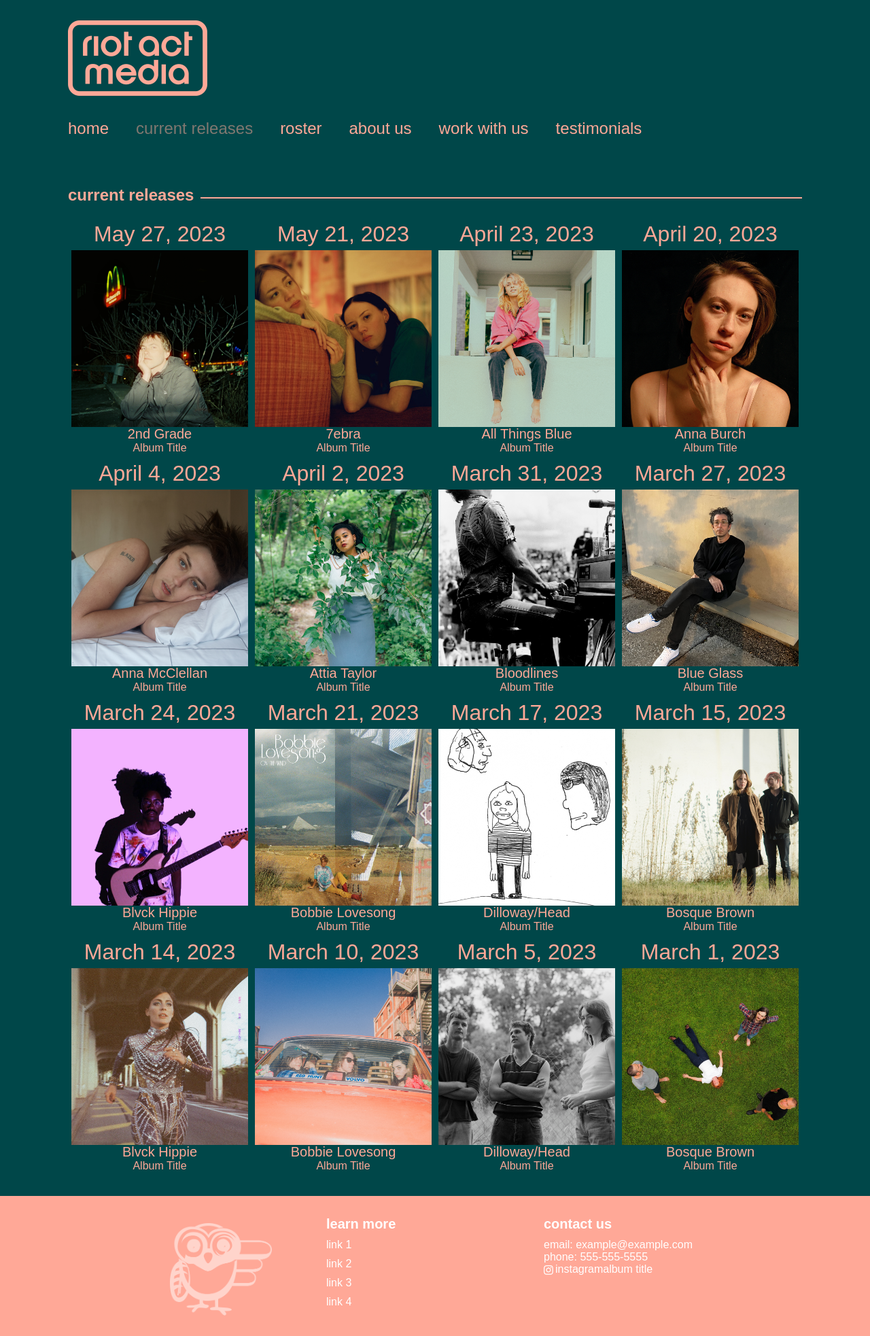
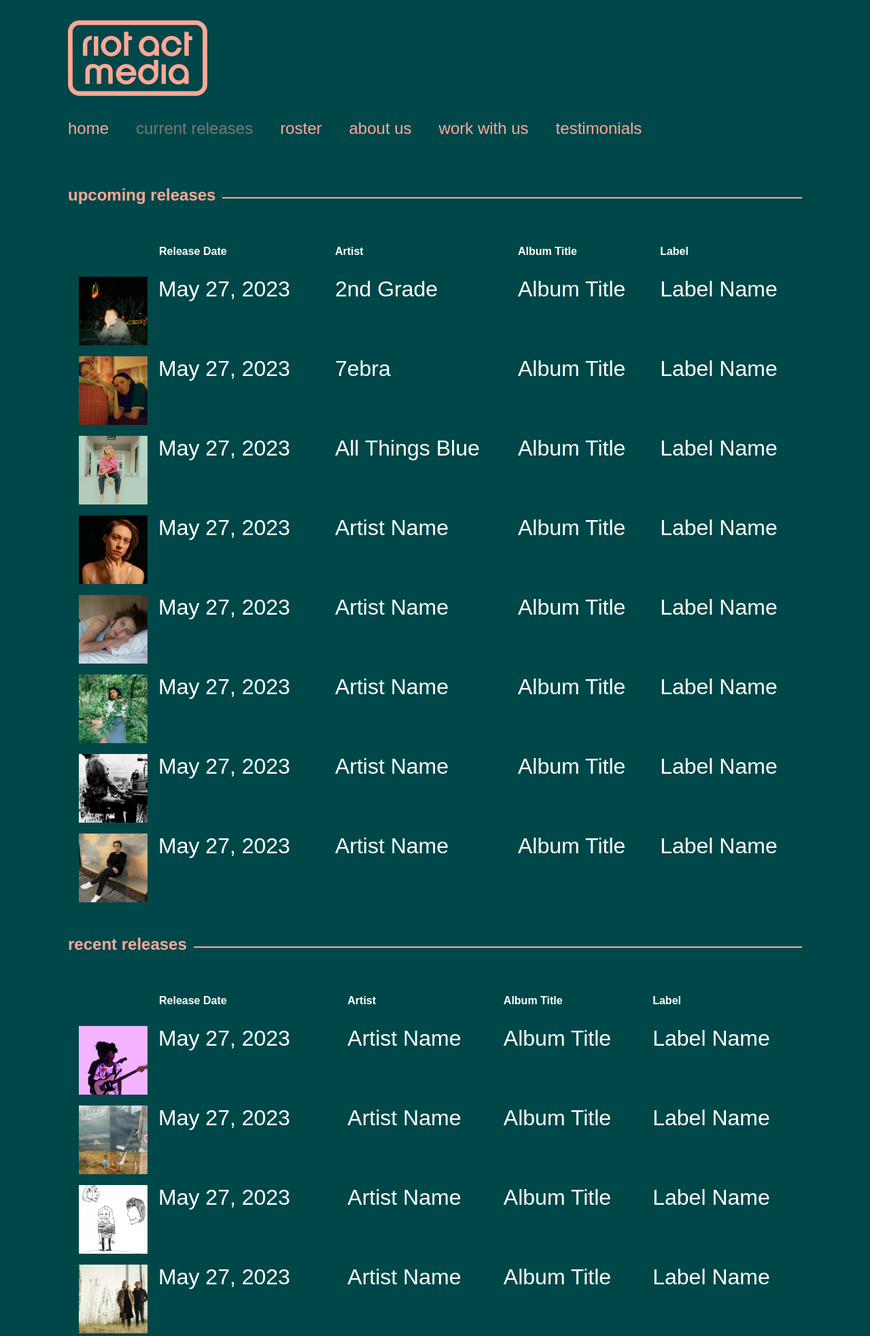
Before and after one commit to bencollins2/bencollins.github.io, a PHP site: page /current.html in a window 1280 px wide. Shown: the part 15-1980 px from the top of the page at 68% size. Run offline with PHP 8.4, Linux system fonts and the light colour scheme; some web fonts are replaced.

Commit message:
Changes to upcoming releases

```diff
--- a/current.html
+++ b/current.html
@@ -37,10 +37,139 @@
             <a href="#">testimonials</a>
         </div>
         <div class="subheader-container">
-            <h2 class="subheader">Current Releases</h2>
+            <h2 class="subheader">Upcoming Releases</h2>
             <hr class="subheader-line">
         </div>
-        <div class="image-grid">
+        <div class="releases-list">
+            <table>
+                <thead>
+                    <tr>
+                        <th>Release Date</th>
+                        <th>Artist</th>
+                        <th>Album Title</th>
+                        <th>Label</th>
+                    </tr>
+                </thead>
+                <tbody>
+                    <tr>
+                        <td><a href="artist.html"><img src="img/artists/1.png" class="album-art"> <span>May 27, 2023</span></a></td>
+                        <td><a href="artist.html">2nd Grade</a></td>
+                        <td><a href="artist.html">Album Title</a></td>
+                        <td><a href="artist.html">Label Name</a></td>
+                    </tr>
+                    <tr>
+                        <td><a href="artist.html"><img src="img/artists/2.png" class="album-art"> <span>May 27, 2023</span></a></td>
+                        <td><a href="artist.html">7ebra</a></td>
+                        <td><a href="artist.html">Album Title</a></td>
+                        <td><a href="artist.html">Label Name</a></td>
+                    </tr>
+                    <tr>
+                        <td><a href="artist.html"><img src="img/artists/3.png" class="album-art"> <span>May 27, 2023</span></a></td>
+                        <td><a href="artist.html">All Things Blue</a></td>
+                        <td><a href="artist.html">Album Title</a></td>
+                        <td><a href="artist.html">Label Name</a></td>
+                    </tr>
+                    <tr>
+                        <td><a href="artist.html"><img src="img/artists/4.png" class="album-art"> <span>May 27, 2023</span></a></td>
+                        <td><a href="artist.html">Artist Name</a></td>
+                        <td><a href="artist.html">Album Title</a></td>
+                        <td><a href="artist.html">Label Name</a></td>
+                    </tr>
+                    <tr>
+                        <td><a href="artist.html"><img src="img/artists/5.png" class="album-art"> <span>May 27, 2023</span></a></td>
+                        <td><a href="artist.html">Artist Name</a></td>
+                        <td><a href="artist.html">Album Title</a></td>
+                        <td><a href="artist.html">Label Name</a></td>
+                    </tr>
+                    <tr>
+                        <td><a href="artist.html"><img src="img/artists/6.png" class="album-art"> <span>May 27, 2023</span></a></td>
+                        <td><a href="artist.html">Artist Name</a></td>
+                        <td><a href="artist.html">Album Title</a></td>
+                        <td><a href="artist.html">Label Name</a></td>
+                    </tr>
+                    <tr>
+                        <td><a href="artist.html"><img src="img/artists/7.png" class="album-art"> <span>May 27, 2023</span></a></td>
+                        <td><a href="artist.html">Artist Name</a></td>
+                        <td><a href="artist.html">Album Title</a></td>
+                        <td><a href="artist.html">Label Name</a></td>
+                    </tr>
+                    <tr>
+                        <td><a href="artist.html"><img src="img/artists/8.png" class="album-art"> <span>May 27, 2023</span></a></td>
+                        <td><a href="artist.html">Artist Name</a></td>
+                        <td><a href="artist.html">Album Title</a></td>
+                        <td><a href="artist.html">Label Name</a></td>
+                    </tr>
+                </tbody>
+            </table>
+        </div>
+        <div class="subheader-container">
+            <h2 class="subheader">Recent Releases</h2>
+            <hr class="subheader-line">
+        </div>
+        <div class="releases-list">
+            <table>
+                <thead>
+                    <tr>
+                        <th>Release Date</th>
+                        <th>Artist</th>
+                        <th>Album Title</th>
+                        <th>Label</th>
+                    </tr>
+                </thead>
+                <tbody>
+                    <tr>
+                        <td><a href="artist.html"><img src="img/artists/9.png" class="album-art"> <span>May 27, 2023</span></a></td>
+                        <td><a href="artist.html">Artist Name</a></td>
+                        <td><a href="artist.html">Album Title</a></td>
+                        <td><a href="artist.html">Label Name</a></td>
+                    </tr>
+                    <tr>
+                        <td><a href="artist.html"><img src="img/artists/10.png" class="album-art"> <span>May 27, 2023</span></a></td>
+                        <td><a href="artist.html">Artist Name</a></td>
+                        <td><a href="artist.html">Album Title</a></td>
+                        <td><a href="artist.html">Label Name</a></td>
+                    </tr>
+                    <tr>
+                        <td><a href="artist.html"><img src="img/artists/11.png" class="album-art"> <span>May 27, 2023</span></a></td>
+                        <td><a href="artist.html">Artist Name</a></td>
+                        <td><a href="artist.html">Album Title</a></td>
+                        <td><a href="artist.html">Label Name</a></td>
+                    </tr>
+                    <tr>
+                        <td><a href="artist.html"><img src="img/artists/12.png" class="album-art"> <span>May 27, 2023</span></a></td>
+                        <td><a href="artist.html">Artist Name</a></td>
+                        <td><a href="artist.html">Album Title</a></td>
+                        <td><a href="artist.html">Label Name</a></td>
+                    </tr>
+                    <tr>
+                        <td><a href="artist.html"><img src="img/artists/13.png" class="album-art"> <span>May 27, 2023</span></a></td>
+                        <td><a href="artist.html">Artist Name</a></td>
+                        <td><a href="artist.html">Album Title</a></td>
+                        <td><a href="artist.html">Label Name</a></td>
+                    </tr>
+                    <tr>
+                        <td><a href="artist.html"><img src="img/artists/14.png" class="album-art"> <span>May 27, 2023</span></a></td>
+                        <td><a href="artist.html">Artist Name</a></td>
+                        <td><a href="artist.html">Album Title</a></td>
+                        <td><a href="artist.html">Label Name</a></td>
+                    </tr>
+                    <tr>
+                        <td><a href="artist.html"><img src="img/artists/15.png" class="album-art"> <span>May 27, 2023</span></a></td>
+                        <td><a href="artist.html">Artist Name</a></td>
+                        <td><a href="artist.html">Album Title</a></td>
+                        <td><a href="artist.html">Label Name</a></td>
+                    </tr>
+                    <tr>
+                        <td><a href="artist.html"><img src="img/artists/16.png" class="album-art"> <span>May 27, 2023</span></a></td>
+                        <td><a href="artist.html">Artist Name</a></td>
+                        <td><a href="artist.html">Album Title</a></td>
+                        <td><a href="artist.html">Label Name</a></td>
+                    </tr>
+                    <!-- Repeat for remaining releases -->
+                </tbody>
+            </table>
+        </div>
+        <!-- <div class="image-grid">
             <div class="image-container">
                 <div class="artist-container">
                     <h3>May 27, 2023</h3>
@@ -154,7 +283,7 @@
                 </div>
             </div>
             <!-- Repeat for remaining images -->
-        </div>
+    </div> -->
     </div>
     <footer>
         <div class="footer-main">
--- a/style.css
+++ b/style.css
@@ -226,6 +226,60 @@ body {
     margin-right: 20px;
 }
 
+/* Add this to your existing style.css file */
+.releases-list {
+    width: 100%;
+    padding: 2rem 0 0;
+    color: #fff;
+}
+
+.releases-list table {
+    width: 100%;
+    border-collapse: collapse;
+}
+
+.releases-list th,
+.releases-list td {
+    padding: 0.5rem 1rem;
+    text-align: left;
+    vertical-align: top;
+}
+
+.releases-list a {
+    color: #fff;
+    text-decoration: none;
+    display: flex;
+    align-items: top;
+}
+
+.releases-list a:hover {
+    text-decoration: underline;
+}
+
+.album-art {
+    max-width: 101px;
+    max-height: 150px;
+    margin-right: 1rem;
+}
+
+.releases-list tr {
+    padding: 0 0 10px 0;
+}
+
+.releases-list th {
+    border-bottom: none;
+    padding-bottom: 20px;
+}
+
+.releases-list th:first-child {
+    margin: 0 0 0 118px;
+    display: block;
+}
+
+.releases-list td {
+    border-bottom: none;
+    font-size: 2rem;
+}
 
 
 @media screen and (max-width: 650px), screen and (max-device-width: 650px) {
```
